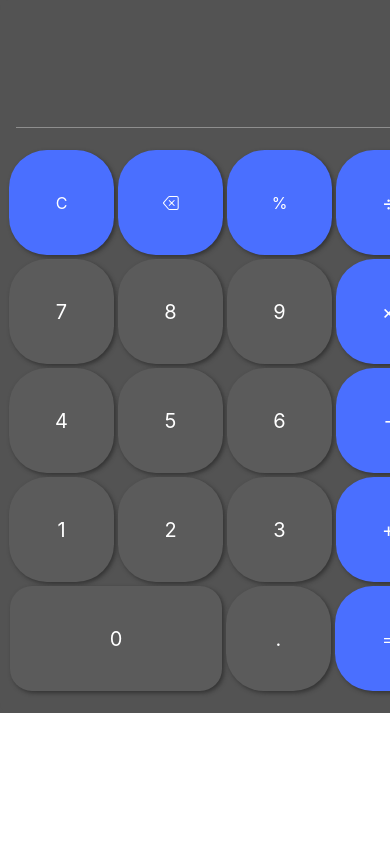
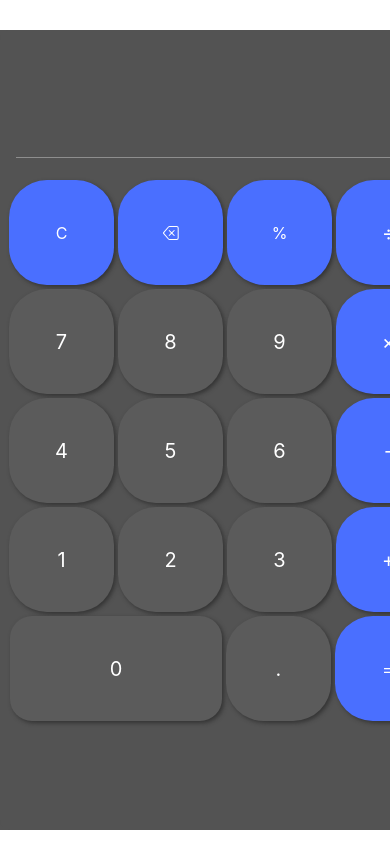
Before and after one commit to renjre/Cal-C, a React (Create React App) app: page / in a window 390 px wide. Shown: the top 844 px of the page. Built offline with nearby package versions, Linux system fonts and the light colour scheme.

Commit message:
changed css

```diff
--- a/src/css/styles.css
+++ b/src/css/styles.css
@@ -100,7 +100,9 @@
     width: 212px;
   }
   .body{
+    margin-top: 30px;
     width: 450px;
+    height: 800px;
   }
   .container {
     margin-top: 0px;
```
